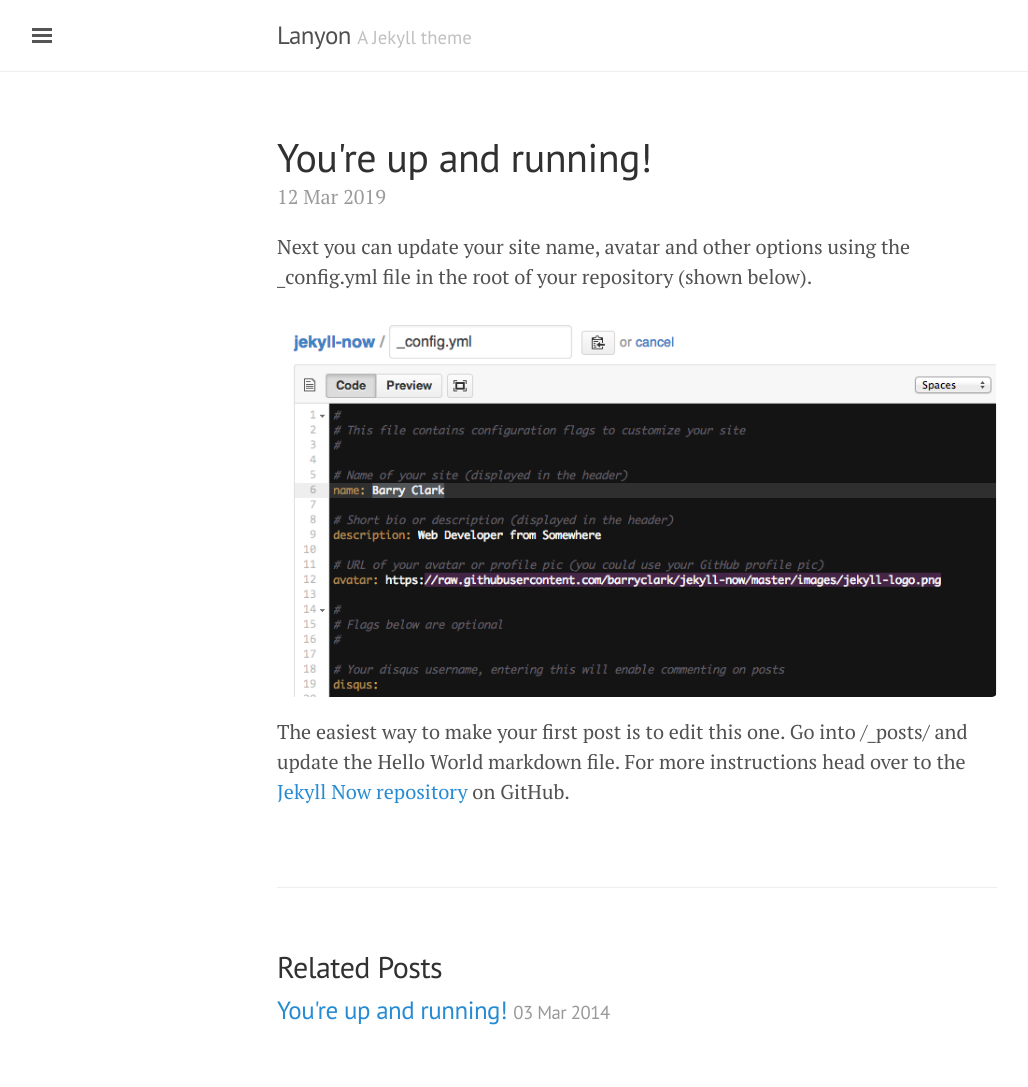
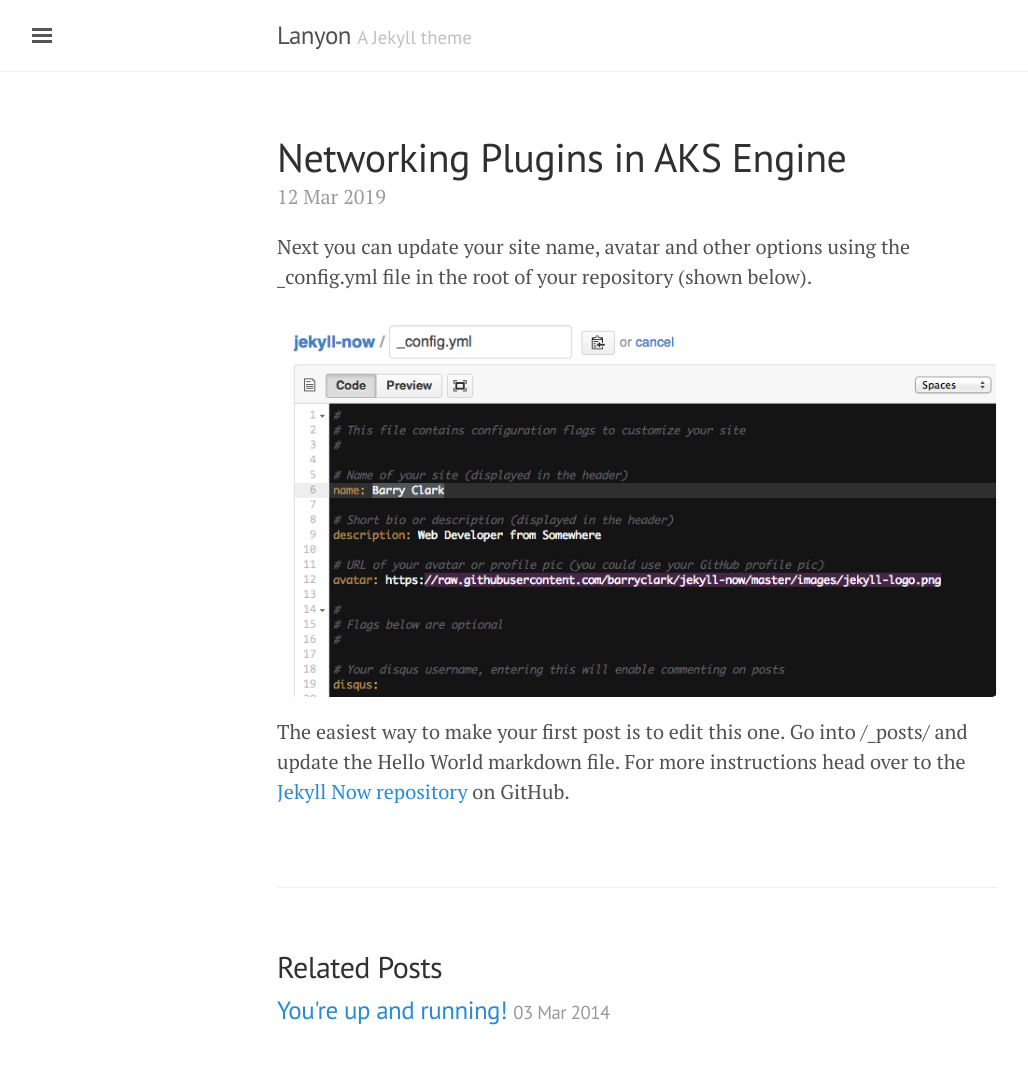
Before and after one commit to deepnetworkgmbh/blog, a Jekyll site: the page built from _posts/2019-3-12-Networking-Plugins-in-AKS-Engine.md, in a window 1280 px wide. Shown: the whole page, without its empty margins (3-1031 px from the left). Built offline with Jekyll 4.4.1, drawn with Linux system fonts in a browser that asks for light colours.

Commit message:
Update title

```diff
--- a/_posts/2019-3-12-Networking-Plugins-in-AKS-Engine.md
+++ b/_posts/2019-3-12-Networking-Plugins-in-AKS-Engine.md
@@ -1,6 +1,6 @@
 ---
 layout: post
-title: You're up and running!
+title: Networking Plugins in AKS Engine
 ---
 
 Next you can update your site name, avatar and other options using the _config.yml file in the root of your repository (shown below).
```
